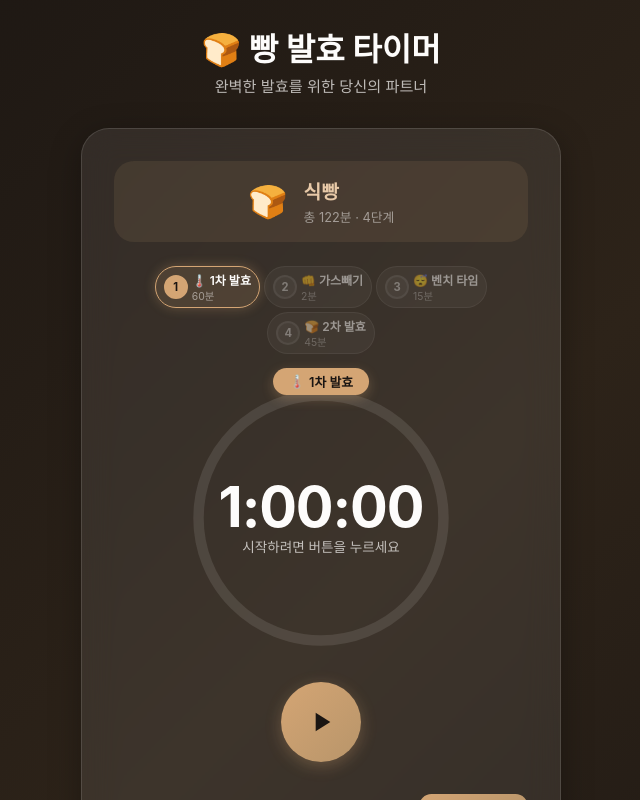
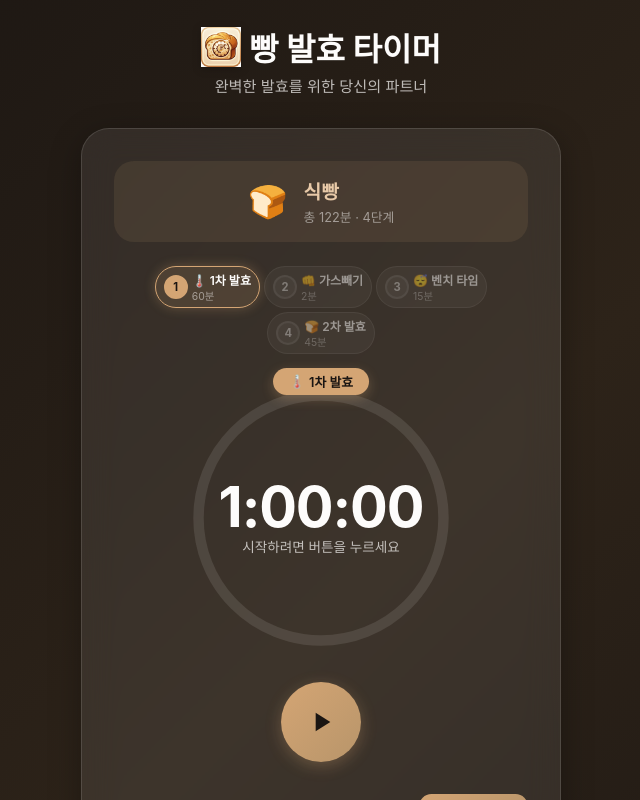
Before and after one commit to wi4077/Fermentation_Timer, a React (Vite) app: page / in a window 1280 px wide. Shown: the top 800 px of the page, without its empty margins (319-959 px from the left). Built offline with nearby package versions, Linux system fonts and the light colour scheme.

Commit message:
style(ui): 아이콘 적용 및 타이틀 로고 추가
- favicon.ico 및 apple-touch-icon 설정
- 메인 타이틀에 로고 이미지(Fermentation.png) 추가
- 로고 및 타이틀 정렬 스타일(title-wrapper) 추가

```diff
--- a/index.html
+++ b/index.html
@@ -2,7 +2,8 @@
 <html lang="en">
   <head>
     <meta charset="UTF-8" />
-    <link rel="icon" type="image/svg+xml" href="/vite.svg" />
+    <link rel="icon" type="image/x-icon" href="/Fermentation.ico" />
+    <link rel="apple-touch-icon" href="/Fermentation.png" />
     <meta name="viewport" content="width=device-width, initial-scale=1.0" />
     <title>빵 발효 타이머</title>
   </head>
--- a/src/App.css
+++ b/src/App.css
@@ -10,12 +10,27 @@
     margin-bottom: var(--space-xl);
 }
 
+.title-wrapper {
+    display: flex;
+    align-items: center;
+    justify-content: center;
+    gap: var(--space-sm);
+    margin-bottom: var(--space-xs);
+}
+
+.app-logo {
+    width: 40px;
+    height: 40px;
+    object-fit: contain;
+    filter: drop-shadow(0 2px 4px rgba(0, 0, 0, 0.2));
+}
+
 .app-title {
     font-family: var(--font-display);
     font-size: 2rem;
     font-weight: 700;
     color: var(--text-primary);
-    margin-bottom: var(--space-xs);
+    margin: 0;
 }
 
 .app-subtitle {
--- a/src/App.tsx
+++ b/src/App.tsx
@@ -55,7 +55,10 @@ function App() {
     return (
         <div className="app animate-fadeIn">
             <header className="app-header">
-                <h1 className="app-title">🍞 빵 발효 타이머</h1>
+                <div className="title-wrapper">
+                    <img src="/Fermentation.png" alt="Logo" className="app-logo" />
+                    <h1 className="app-title">빵 발효 타이머</h1>
+                </div>
                 <p className="app-subtitle">완벽한 발효를 위한 당신의 파트너</p>
             </header>
 
```
Also changed, not shown: public/Fermentation.png (added), 1 other file (tests, documents, lock files or other folders).
